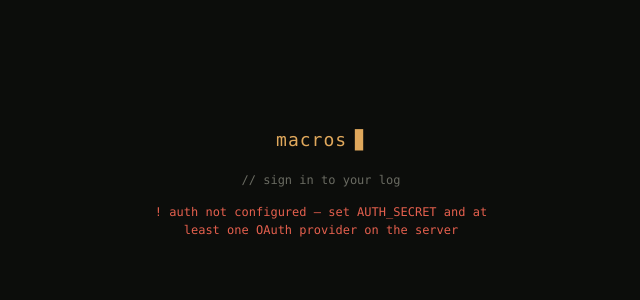
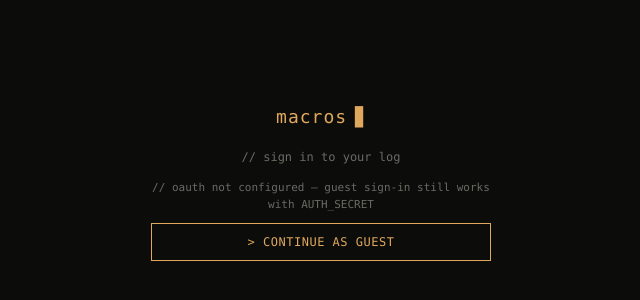
Before and after one commit to gperrin12/macros-nutrition-app, a Next.js app: page /login in a window 1280 px wide. Shown: the part 218-518 px from the top of the page, without its empty margins (319-959 px from the left). Built offline with nearby package versions, Linux system fonts and the light colour scheme.

Commit message:
feat: adding guest login

```diff
--- a/app/login/page.tsx
+++ b/app/login/page.tsx
@@ -17,11 +17,11 @@ export default function Login() {
         <div style={{ color: COLORS.dim, fontSize: 12, textAlign: "center", marginBottom: 14 }}>
           // sign in to your log
         </div>
-        {!hasGitHub && !hasGoogle ? (
-          <div style={{ color: COLORS.fat, fontSize: 12, textAlign: "center" }}>
-            ! auth not configured — set AUTH_SECRET and at least one OAuth provider on the server
+        {!hasGitHub && !hasGoogle && (
+          <div style={{ color: COLORS.dim, fontSize: 11, textAlign: "center", marginBottom: 10 }}>
+            // oauth not configured — guest sign-in still works with AUTH_SECRET
           </div>
-        ) : (
+        )}
         <div style={{ display: "flex", flexDirection: "column", gap: 10 }}>
           {hasGitHub && (
             <form
@@ -47,8 +47,17 @@ export default function Login() {
               </button>
             </form>
           )}
+          <form
+            action={async () => {
+              "use server";
+              await signIn("guest", { redirectTo: "/" });
+            }}
+          >
+            <button className="btn" type="submit" style={{ width: "100%", padding: "9px 12px" }}>
+              &gt; CONTINUE AS GUEST
+            </button>
+          </form>
         </div>
-        )}
       </div>
     </div>
   );
--- a/auth.ts
+++ b/auth.ts
@@ -1,7 +1,11 @@
 import NextAuth from "next-auth";
 import type { Provider } from "next-auth/providers";
+import Credentials from "next-auth/providers/credentials";
 import GitHub from "next-auth/providers/github";
 import Google from "next-auth/providers/google";
+
+// Shared guest identity — scoped per deployment host via the session cookie.
+export const GUEST_EMAIL = "guest@macros.local";
 
 // Only register providers with credentials present — avoids a half-configured
 // provider breaking all auth on Vercel when env vars are missing.
@@ -12,6 +16,16 @@ if (process.env.AUTH_GITHUB_ID && process.env.AUTH_GITHUB_SECRET) {
 if (process.env.AUTH_GOOGLE_ID && process.env.AUTH_GOOGLE_SECRET) {
   providers.push(Google);
 }
+providers.push(
+  Credentials({
+    id: "guest",
+    name: "Guest",
+    credentials: {},
+    authorize() {
+      return { id: "guest", name: "Guest", email: GUEST_EMAIL };
+    },
+  }),
+);
 
 // JWT sessions, no DB adapter — keep this file edge-safe (no DB imports) so it
 // can run in middleware. The user's email is the per-user key everywhere else.
@@ -21,8 +35,9 @@ export const { handlers, auth, signIn, signOut } = NextAuth({
   session: { strategy: "jwt" },
   pages: { signIn: "/login" },
   callbacks: {
-    jwt({ token, profile }) {
-      if (profile?.email) token.email = profile.email;
+    jwt({ token, user, profile }) {
+      const email = profile?.email ?? user?.email;
+      if (email) token.email = email;
       return token;
     },
     session({ session, token }) {
```
Lines whose indentation alone changed are shown as unchanged.
